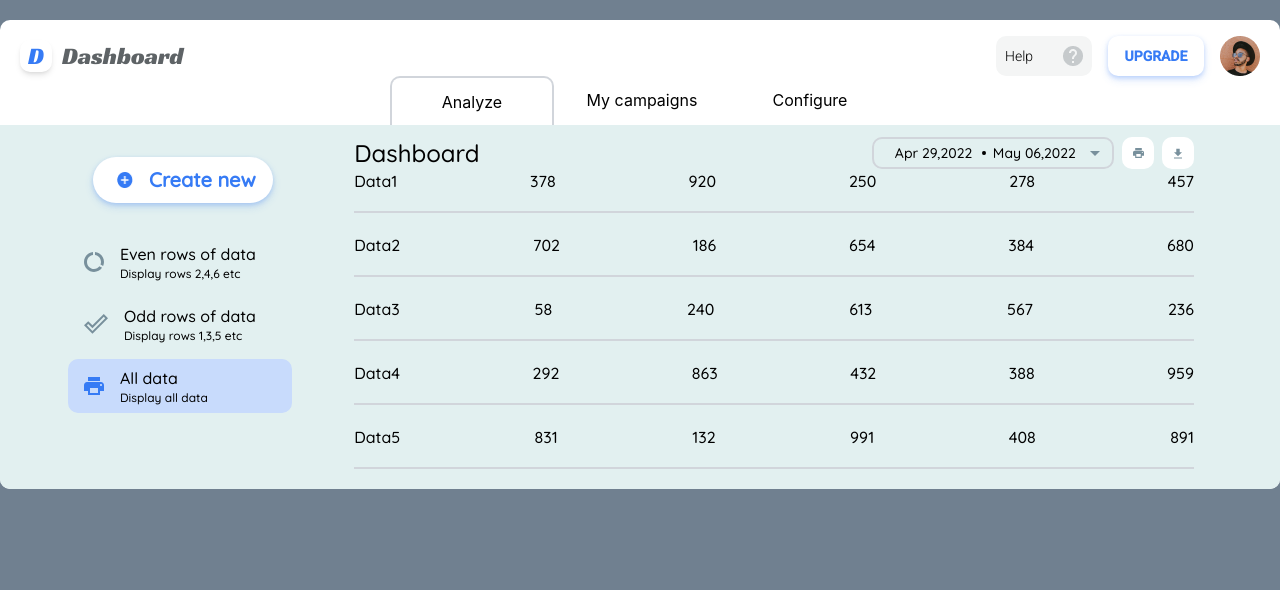
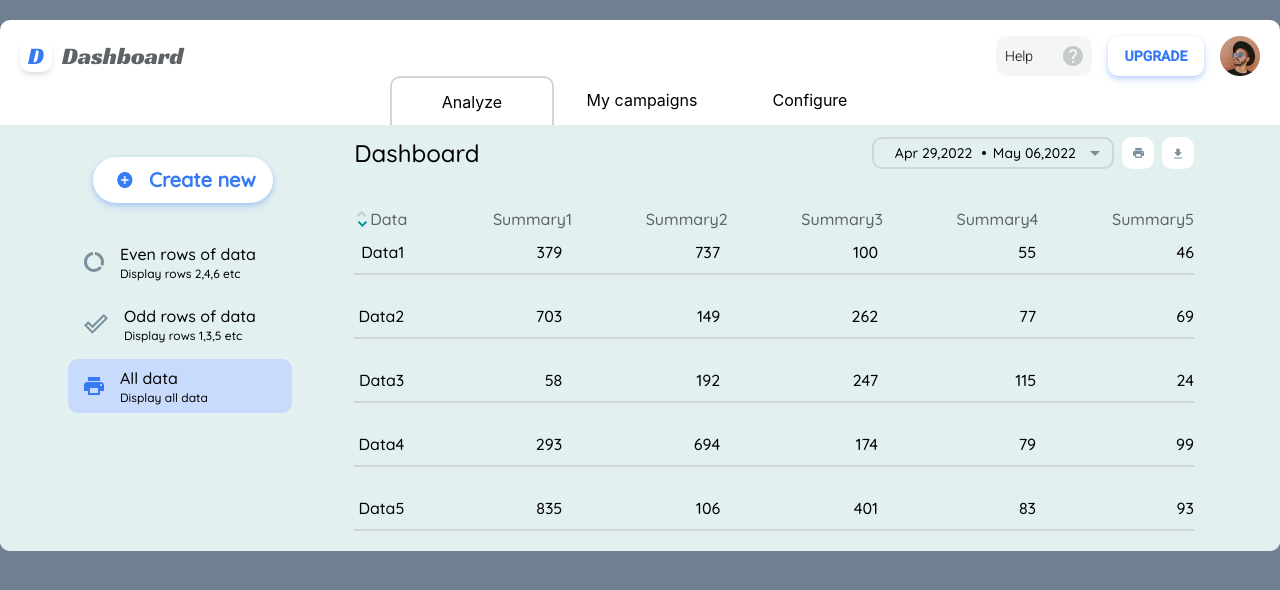
Before and after one commit to Dmitri2205/Dashboard, a React (Create React App) app: page / in a window 1280 px wide. Shown: the top 590 px of the page. Built offline with nearby package versions, Linux system fonts and the light colour scheme.

Commit message:
Sorting added(beta)

```diff
--- a/package.json
+++ b/package.json
@@ -10,6 +10,7 @@
     "react-date-range": "^1.4.0",
     "react-dom": "^18.1.0",
     "react-scripts": "5.0.1",
+    "react-transition-group": "^4.4.2",
     "sass": "^1.51.0",
     "web-vitals": "^2.1.4"
   },
--- a/src/components/Dashboard.jsx
+++ b/src/components/Dashboard.jsx
@@ -5,16 +5,53 @@ import 'react-date-range/dist/theme/default.css';
 import { DateRange } from 'react-date-range';
 import { addDays } from 'date-fns';
 import AllDataIcon from "../images/icons/AllDataIcon.jsx";
+import Up from "../images/icons/Up.jsx";
 import DownloadIcon from "../images/icons/DownloadIcon.jsx";
-import DataRow from "../modules/DataRow.jsx";
-
+import { CSSTransition, TransitionGroup } from 'react-transition-group';
 
 
 export default function Dashboard(props){
 
-	const {children,data} = props;
+	const {children,data,sortType} = props;
 
 	const [pickerShown,showPicker] = useState(false)
+
+	const [sortDirection,setSortDirection] = useState("");
+
+	const [reversed,setReversed] = useState(false)
+
+	const [sortedData,setSortedData] = useState([]);
+
+	useEffect(()=>{
+		setSortDirection("down")
+	},[null])
+
+	useEffect(() => {
+		filterFunc(data);
+	},[null,sortType,data])
+
+	useEffect(()=>{
+		if(sortedData.length !== 0){
+			sortFunc(sortedData)
+		}
+	},[sortDirection])
+
+	const filterFunc = (toSort) => {
+		let sorted = sortType === "even" ? toSort.filter((data,i) => i % 2 === 1) :
+					sortType === "odd" ? toSort.filter((data,i) => i % 2 === 0) :
+					toSort;
+		sortFunc(reversed ? sorted.reverse() : sorted)
+	}
+
+	const sortFunc = (sorted) => {
+		let copyed = Array.from(sorted)
+		let orderedData = copyed
+		if(sortDirection === "up" && !reversed || sortDirection === "down" && reversed){
+			setReversed(!reversed)
+			orderedData.reverse();
+		}
+		setSortedData(orderedData);
+	}
 
 	const [dates,setDates] = useState([
 	  {
@@ -55,11 +92,43 @@ export default function Dashboard(props){
 								<span className="inline-flex justify-center items-center rounded-sm bg-white ml-2">{DownloadIcon()}</span>
 							</div>
 						</div>
+						<div className={`${styles.table__sortRow} flex flex-row justify-between mt-[38px]`}>
+						<label className={`${styles.sortRow__arrows} inline-flex items-center`}>
+							<div className="flex flex-col w-4 justify-center items-center">
+								{Up({color:sortDirection === "up" ? "#069697" : "#C6CACC",cb:setSortDirection,direction:"up"})}
+								{Up({color:sortDirection === "down" ? "#069697" : "#C6CACC",cb:setSortDirection,direction:"down"})}
+							</div>
+							<p>Data</p>
+						</label>
+							<ul className="inline-flex justify-between w-[83.5%] columns-5">
+								{
+									[1,2,3,4,5].map((item)=>{
+										return <li key={`Summary${item}`} className="text-base">Summary{item}</li>
+									})
+								}
+							</ul>
+						</div>
+						<TransitionGroup component="ul">
 						{
-							data.map((datacell,i)=>{
-								return <DataRow key={datacell.name} name={datacell.name} rowData={datacell} />
+							sortedData.map((datacell,i)=>{
+								return(
+								<CSSTransition key={datacell.name}
+											   timeout={500}
+											   in={true}
+											   classNames="item"
+								>
+								<li className={`inline-flex justify-between items-center border-solid border-b-2 border-gray-300 w-full h-[44px] mb-[20px]`}>
+									{
+										Object.values(datacell).map((value,i)=>{
+											return <p key={value.toString()} className="min-w-[50px] text-right">{value}</p>
+										})
+									}
+								</li>
+								</CSSTransition>
+								)
 							})
 						}
+						</TransitionGroup>
 					</div>
 				<div className={`${styles.dashboard__datePicker} ${pickerShown ? "" : styles.hidden}`}>
 					<DateRange
--- a/src/components/Layout.jsx
+++ b/src/components/Layout.jsx
@@ -33,56 +33,52 @@ export default function Layout(props) {
 	const [data,setData] = useState([
 		{
 			name:"Data1",
-			summary1:Math.floor(Math.random() * 1000),
-			summary2:Math.floor(Math.random() * 1000),
-			summary3:Math.floor(Math.random() * 1000),
-			summary4:Math.floor(Math.random() * 1000),
-			summary5:Math.floor(Math.random() * 1000),
+			summary1:Math.floor(Math.random() * 1001),
+			summary2:Math.floor(Math.random() * 801),
+			summary3:Math.floor(Math.random() * 401),
+			summary4:Math.floor(Math.random() * 201),
+			summary5:Math.floor(Math.random() * 101),
 
 		},
 		{
 			name:"Data2",
-			summary1:Math.floor(Math.random() * 1000),
-			summary2:Math.floor(Math.random() * 1000),
-			summary3:Math.floor(Math.random() * 1000),
-			summary4:Math.floor(Math.random() * 1000),
-			summary5:Math.floor(Math.random() * 1000),
+			summary1:Math.floor(Math.random() * 1002),
+			summary2:Math.floor(Math.random() * 802),
+			summary3:Math.floor(Math.random() * 402),
+			summary4:Math.floor(Math.random() * 202),
+			summary5:Math.floor(Math.random() * 102),
 
 		},
 		{
 			name:"Data3",
-			summary1:Math.floor(Math.random() * 1000),
-			summary2:Math.floor(Math.random() * 1000),
-			summary3:Math.floor(Math.random() * 1000),
-			summary4:Math.floor(Math.random() * 1000),
-			summary5:Math.floor(Math.random() * 1000),
+			summary1:Math.floor(Math.random() * 1003),
+			summary2:Math.floor(Math.random() * 803),
+			summary3:Math.floor(Math.random() * 403),
+			summary4:Math.floor(Math.random() * 203),
+			summary5:Math.floor(Math.random() * 103),
 
 		},
 		{
 			name:"Data4",
-			summary1:Math.floor(Math.random() * 1000),
-			summary2:Math.floor(Math.random() * 1000),
-			summary3:Math.floor(Math.random() * 1000),
-			summary4:Math.floor(Math.random() * 1000),
-			summary5:Math.floor(Math.random() * 1000),
+			summary1:Math.floor(Math.random() * 1004),
+			summary2:Math.floor(Math.random() * 804),
+			summary3:Math.floor(Math.random() * 404),
+			summary4:Math.floor(Math.random() * 204),
+			summary5:Math.floor(Math.random() * 104),
 
 		},
 		{
 			name:"Data5",
-			summary1:Math.floor(Math.random() * 1000),
-			summary2:Math.floor(Math.random() * 1000),
-			summary3:Math.floor(Math.random() * 1000),
-			summary4:Math.floor(Math.random() * 1000),
-			summary5:Math.floor(Math.random() * 1000),
+			summary1:Math.floor(Math.random() * 1005),
+			summary2:Math.floor(Math.random() * 805),
+			summary3:Math.floor(Math.random() * 405),
+			summary4:Math.floor(Math.random() * 205),
+			summary5:Math.floor(Math.random() * 105),
 
 		},
 	]);
 
 	const [sortType,setSortType] = useState("all");
-
-	useEffect(()=>{
-		sortData()
-	},[sortType])
 
 
 	const chooseCategory = (i) => {
@@ -90,10 +86,6 @@ export default function Layout(props) {
 		cat.forEach(category => category.selected = false)
 		cat[i].selected = true
 		setCategories(cat);
-	}
-
-	const sortData = () => {
-		console.log(sortType);
 	}
 
 	const asideSwitches = [
@@ -115,13 +107,23 @@ export default function Layout(props) {
 	]
 
 	const createNew = () => {
-		console.log("create")
+		let newArray = [...data];
+		newArray.push({
+			name:`Data${newArray.length+1}`,
+			summary1:Math.floor(Math.random() * 1000),
+			summary2:Math.floor(Math.random() * 800),
+			summary3:Math.floor(Math.random() * 400),
+			summary4:Math.floor(Math.random() * 200),
+			summary5:Math.floor(Math.random() * 100),
+
+		})
+		return setData(newArray);
 	}
 
 	return(
 		<main className="container mx-auto bg-white rounded-sm mt-[20px]" /*style={{overflow:"hidden"}}*/>
 			<Header/>
-		    <Dashboard data={data}>
+		    <Dashboard data={data} sortType={sortType}>
 		    	<Switcher>
 		    		{
 		    			categories.map((category,i) => {
@@ -141,6 +143,7 @@ export default function Layout(props) {
 		    			})
 		    		}
 		    	</Switcher>
+
 		    		<p className={`${dashboard_styles.aside__create} flex justify-start items-center rounded-lg w-[180px] h-[46px] ml-[7px] mb-[32px] text-xl bg-white cursor-pointer`}
 		    			onClick={e => createNew()}
 		    		>
@@ -150,6 +153,7 @@ export default function Layout(props) {
 	    					Create new
 	    				</span>
 		    		</p>
+
 		    		{
 		    			asideSwitches.map((switcher,i)=>{
 		    				return (
@@ -168,6 +172,7 @@ export default function Layout(props) {
 		    				)
 		    			})
 		    		}
+
 		    </Dashboard>
 		</main>
 	)
--- /dev/null
+++ b/src/images/icons/Up.jsx
@@ -0,0 +1,8 @@
+export default function Up(props){
+	const {color,cb,direction} = props
+	return(
+		<svg onClick={e=>cb(direction)} width="10" height="6" viewBox="0 0 10 6" fill="none" xmlns="http://www.w3.org/2000/svg">
+		<path d="M4.59 2.83L7.76 6L9.17 4.59L4.59 0L0 4.59L1.42 6L4.59 2.83Z" fill={color}/>
+		</svg>
+	)
+}
--- a/src/modules/DataRow.jsx
+++ /dev/null
@@ -1,25 +0,0 @@
-import {useEffect} from 'react';
-
-export default function DataRow(props){
-
-const {rowData,name} = props
-
-useEffect(()=>{
-	console.log("nnen")
-	return () => {
-
-	}
-},[])
-
-	return(
-		<div className="flex justify-between border-solid border-b-2 border-gray-300 w-full h-[44px] mb-[20px] ">
-			<p>{name}</p>
-			<p>{rowData.summary1}</p>
-			<p>{rowData.summary2}</p>
-			<p>{rowData.summary3}</p>
-			<p>{rowData.summary4}</p>
-			<p>{rowData.summary5}</p>
-		</div>
-	)
-
-}
--- a/src/styles/dashboard.module.scss
+++ b/src/styles/dashboard.module.scss
@@ -57,11 +57,28 @@
 					&:nth-child(2)>svg{
 						width:11px;
 						height: 10px;
+						path{
+							transition:all .3s;
+						}
+					}
+					&:hover svg>path{
+						transition:all .3s;
+						fill:$baseColor;
 					}
 				}
 			}
 		}
-
+		.table__sortRow{
+			color: $gray;
+			.sortRow__arrows>div>svg>path{
+				transition: all .3s;
+			}
+			.sortRow__arrows>div>svg:nth-child(2){
+				transform: rotateZ(180deg);
+				margin-top: 4px;
+				margin-left: -7%;
+			}
+		}
 	}
 	&__datePicker{
 		display: flex;
@@ -76,3 +93,19 @@
 		}
 	}
 }
+
+:global(.item-exit ){
+	opacity: 1;
+	transition: opacity 500ms ease-out;
+}
+:global(.item-exit-active ){
+	opacity: 0;
+	transition: opacity 500ms ease-out;
+}
+:global(.item-enter){
+	opacity: 0;
+}
+:global(.item-enter-active){
+	opacity: 1;
+	transition: opacity 500ms ease-out;
+}
```
Also changed, not shown: 1 other file (tests, documents, lock files or other folders).
